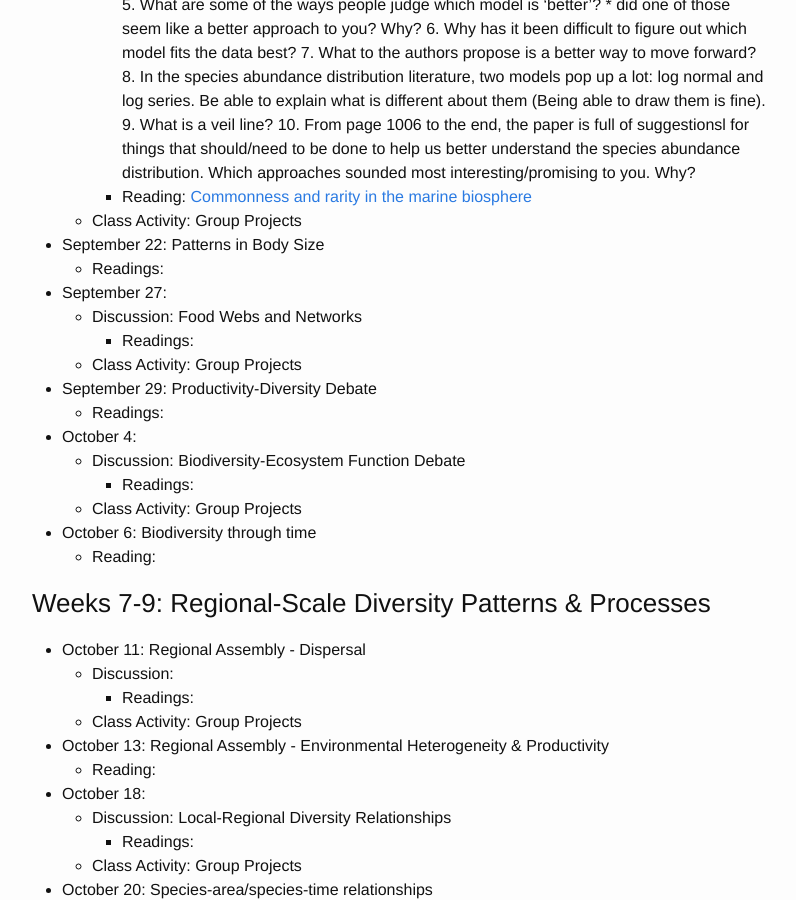
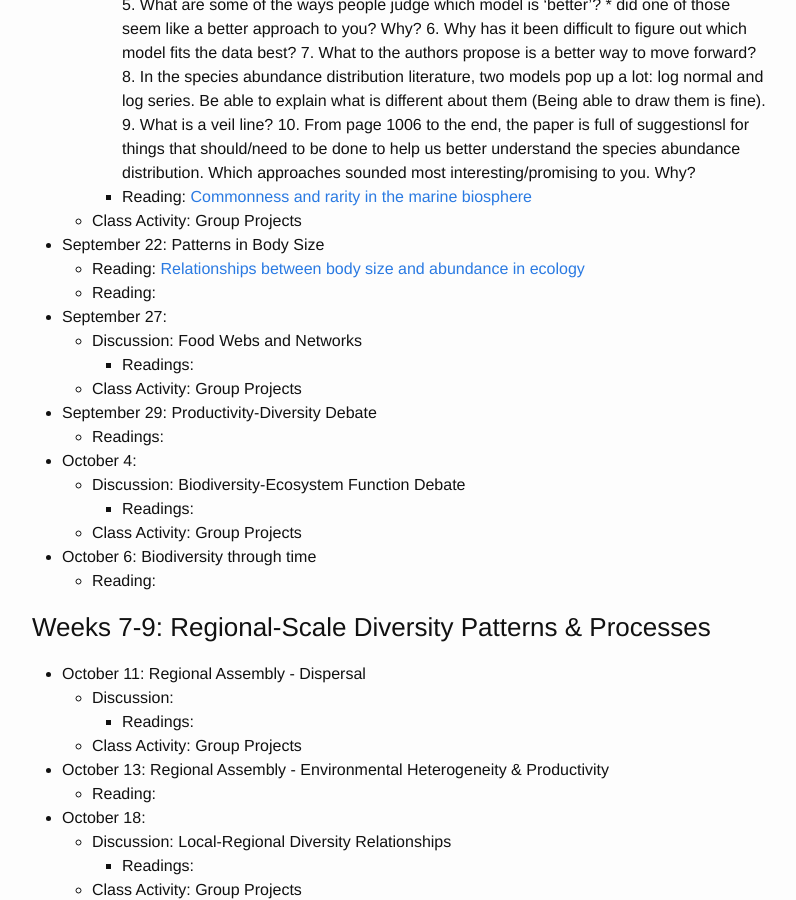
Before and after one commit to skmorgane/biodiversity-course, a Jekyll site: the page built from schedule.md, in a window 1280 px wide and 900 px high, scrolled down 2202 px. Shown: the whole window, without its empty margins (238-1034 px from the left). Built offline with Jekyll 4.4.1, drawn with Linux system fonts in a browser that asks for light colours.

Commit message:
Update schedule.md

```diff
--- a/schedule.md
+++ b/schedule.md
@@ -87,7 +87,8 @@ Tuesdays are often a split between class activity and discussion, thus there are
 
 
  * September 22: Patterns in Body Size
-    * Readings:
+    * Reading: [Relationships between body size and abundance in ecology]( https://doi.org/10.1016/j.tree.2007.03.007)
+    * Reading:
 
 
 * September 27:
```
